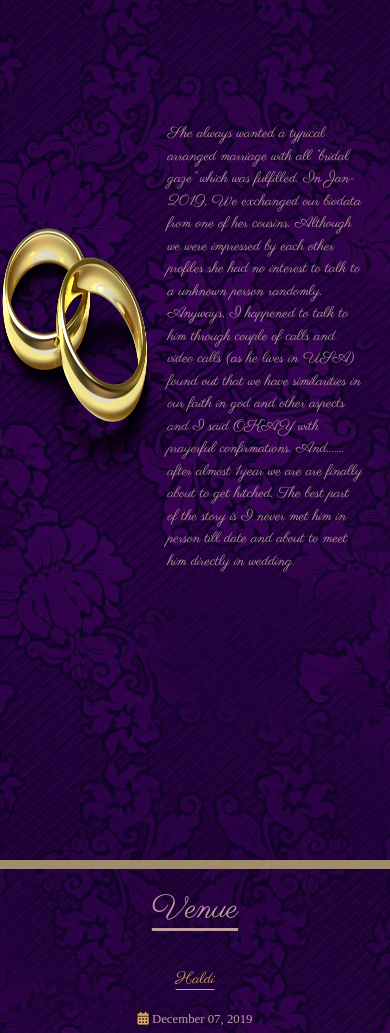
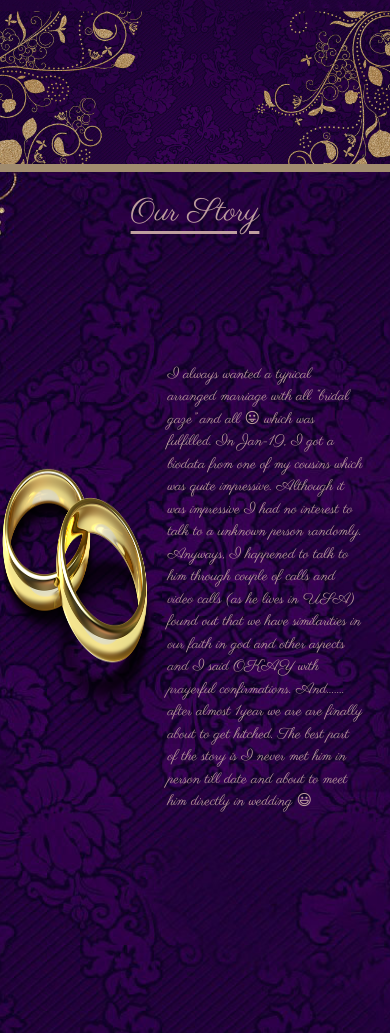
Before and after one commit to praveenpke/wedding-invitation-website, a website: page public/index.html in a window 390 px wide. Shown: the part 967-2000 px from the top of the page. Drawn offline with nearby package versions, Linux system fonts and the light colour scheme; a web font is replaced by a local one.

Commit message:
added changes 2

```diff
--- a/public/index.html
+++ b/public/index.html
@@ -67,16 +67,13 @@
         Our Story
       </div>
       <div class="our-story-text">
-        She always wanted a typical arranged marriage with all “bridal gaze”
-        which was fulfilled. In Jan-2019, We exchanged our biodata from one of
-        her cousins. Although we were impressed by each other profiles she had
-        no interest to talk to a unknown person randomly. Anyways, I happened to
-        talk to him through couple of calls and video calls (as he lives in USA)
-        found out that we have similarities in our faith in god and other
-        aspects and I said OKAY with prayerful confirmations. And....... after
-        almost 1year we are are finally about to get hitched. The best part of
-        the story is I never met him in person till date and about to meet him
-        directly in wedding.
+          I always wanted a typical arranged marriage with all “bridal gaze” and all 😛 which was fulfilled.
+
+          In Jan-19, I got a biodata from one of my cousins which was quite impressive. Although it was impressive I had no interest to talk to a unknown person randomly. Anyways, I happened to talk to him through couple of calls and video calls (as he lives in USA) found out that we have similarities in our faith in god and other aspects and I said OKAY with prayerful confirmations.
+
+          And....... after almost 1year we are are finally about to get hitched.
+
+          The best part of the story is I never met him in person till date and about to meet him directly in wedding 😃
       </div>
       <div class="our-story-image">
         <img src="./images/rings.png" alt="" />
--- a/public/style.css
+++ b/public/style.css
@@ -110,10 +110,10 @@ a:hover {
 @media(max-width:600px) {
     .bg-image {
         background-image: url("./images/decorated3.jpg");
-        background-position: bottom;
+        background-position: center;
         background-size: contain;
         width: 100%;
-        height: 90%;
+        height: 134vh;
     }
     .our-story-text {
         font-size: 15px;
```
